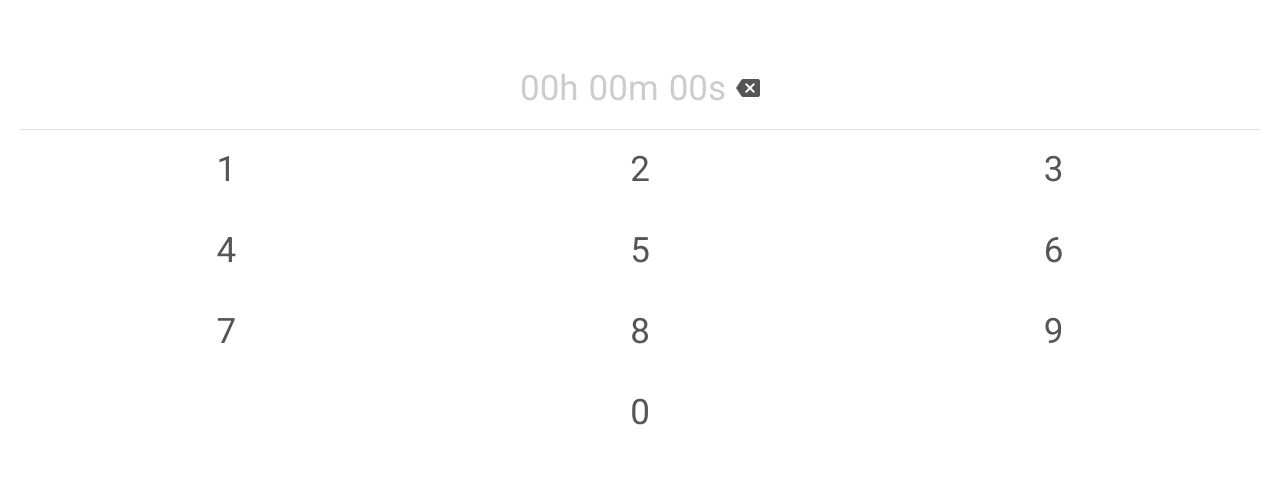
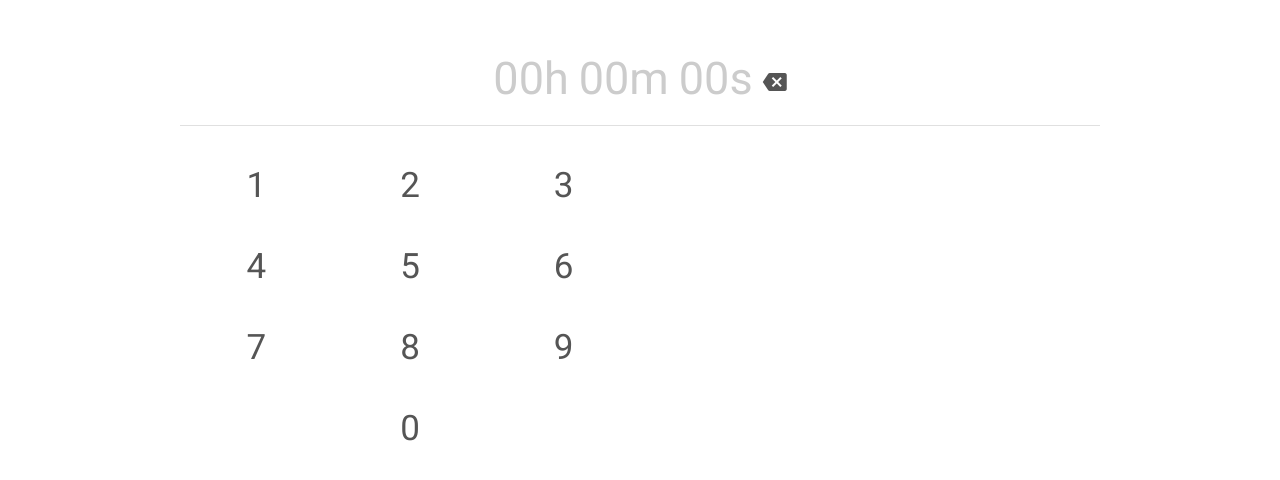
Before and after one commit to josel82/TV-transmissions-countdown-clock-v3.0, an Angular app: page / in a window 1280 px wide. Shown: the part 150-630 px from the top of the page. Built offline with nearby package versions, Linux system fonts and the light colour scheme.

Commit message:
Implemented responive design

```diff
--- a/src/app/app.module.ts
+++ b/src/app/app.module.ts
@@ -18,7 +18,7 @@ import { CountdownComponent } from './countdown/countdown.component';
     OutputComponent,
     FormatDigitPipe,
     ComputeDigitPipe,
-    CountdownComponent
+    CountdownComponent,
   ],
   imports: [
     BrowserModule,
--- a/src/app/countdown/input/input.component.html
+++ b/src/app/countdown/input/input.component.html
@@ -1,4 +1,8 @@
-<section class="countdown-input" fxLayout="column" fxLayoutAlign="center center">
+<section
+  class="countdown-input"
+  fxLayout="column"
+  fxLayoutAlign="center center"
+  >
 
   <!-- =====================================================================
     =============================== DISPLAY ================================-->
@@ -29,24 +33,31 @@
 
   <!-- ====================================================================
     =============================== KEYPAD ================================-->
-  <mat-grid-list
+<div class="keypad-box" fxLayout.gt-xs="row">
+    <mat-grid-list
     cols="3"
-    rowHeight="80px"
-    class="countdown-input__keypad">
+    [rowHeight]="gridRowHeight"
+    class="keypad"
+    fxFlex.gt-xs="50"
+    >
     <mat-grid-tile *ngFor="let num of numbers">
-      <button (click)="onKeyPressed(num)" class="u-btn countdown-input__keypad__btn">{{num}}</button>
+      <button (click)="onKeyPressed(num)" class="u-btn keypad__btn">{{num}}</button>
     </mat-grid-tile>
     <mat-grid-tile [colspan]="3">
-      <button (click)="onKeyPressed(0)" class="u-btn countdown-input__keypad__btn">0</button>
+      <button (click)="onKeyPressed(0)" class="u-btn keypad__btn">0</button>
     </mat-grid-tile>
   </mat-grid-list>
 
-  <!-- ======================================================================
+
+    <!-- ======================================================================
     =============================== PLAY BTN ================================-->
-  <div class="btn-box" *ngIf="input.length > 0">
+    <div class="btn-play" *ngIf="input.length > 0">
       <button mat-fab color="primary" (click)="onPlayBtnClicked()">
         <i class="material-icons">play_arrow</i>
       </button>
   </div>
+</div>
+
+
 
 </section>
--- a/src/app/countdown/input/input.component.scss
+++ b/src/app/countdown/input/input.component.scss
@@ -1,13 +1,17 @@
 .countdown-input {
-
     padding: 2rem;
     height: 100vh;
+    max-width: 96rem !important;
+    margin: 0 auto;
+}
 
-    &__keypad {
-        height: 10rem;
-        width: 100%;
-        padding-top: 2rem;
+.keypad-box {
+    position: relative;
 
+    width: 100%;
+    padding-top: 2rem;
+
+    .keypad{
         &__btn {
             font-size: 3.5rem;
         }
--- a/src/app/countdown/input/input.component.ts
+++ b/src/app/countdown/input/input.component.ts
@@ -1,4 +1,4 @@
-import { Component, EventEmitter, Output, ViewEncapsulation } from '@angular/core';
+import { Component, EventEmitter, Output, HostListener, OnInit } from '@angular/core';
 
 import { InputService } from '../../services/input.service';
 
@@ -8,15 +8,23 @@ import { InputService } from '../../services/input.service';
   styleUrls: ['./input.component.scss'],
   providers:[InputService]
 })
-export class InputComponent {
+export class InputComponent implements OnInit{
 
   @Output() onCount = new EventEmitter<Object>();
+
 
   private numbers = [1,2,3,4,5,6,7,8,9];
   private input = [];
   private invalid = false;
+  private gridRowHeight = 80;
 
-  constructor(private inputService: InputService) { }
+  constructor(private inputService: InputService) {
+
+  }
+
+  ngOnInit(){
+    this.onViewPortResize();
+  }
 
   /**
    * Key event handler. it pushes new digit to the array.
@@ -65,4 +73,15 @@ export class InputComponent {
     return { hours, minutes, seconds };
   }
 
+  /**
+   * It listens to changes in the vieport height.
+   * It adjust the grid's rowHeight property for mobile in landscape mode
+   * @param event
+   */
+  @HostListener('window:resize', ['$event'])
+  onViewPortResize(event?){
+    const deviceHeight = window.innerHeight;
+    deviceHeight <= 450 ? this.gridRowHeight = 50 : this.gridRowHeight = 80;
+  }
+
 }
--- a/src/app/countdown/output/output.component.html
+++ b/src/app/countdown/output/output.component.html
@@ -13,7 +13,7 @@
         <span>{{timeLeft.seconds | formatDigit}}</span>
     </div>
   </div>
-  <div class="btn-box">
+  <div class="btn-pause">
       <button mat-fab color="primary" (click)="pauseCount()">
         <i class="material-icons">pause</i>
       </button>
--- /dev/null
+++ b/src/scss/base/_base.scss
@@ -0,0 +1,40 @@
+
+*,
+*::before,
+*::after {
+    padding: 0;
+    margin: 0;
+    box-sizing: border-box;
+}
+
+html {
+    font-size: 62.5%;
+}
+
+body {
+    font-size: 1.6rem;
+}
+
+//MEDIA QUERY MANAGER
+/*
+- gt-xs  > 600px    600px/16px = 37.5em
+- gt-sm  > 960px    960px/16px = 60em
+- gt-md  > 1280px   1280/16px = 80em
+- gt-lg  > 1920px   1920px/16px = 120em
+*/
+
+@mixin respond($breakpoint){
+    @if($breakpoint == gt-xs){
+        @media (min-width: 37.5em) { @content };
+    }
+    @if($breakpoint == gt-sm){
+        @media (min-width: 60em) { @content };
+    }
+    @if($breakpoint == gt-md){
+        @media (min-width: 80em) { @content };
+    }
+    @if($breakpoint == gt-lg){
+        @media (min-width: 120em) { @content };
+    }
+
+}
--- a/src/scss/base/_reset.scss
+++ /dev/null
@@ -1,16 +0,0 @@
-
-*,
-*::before,
-*::after {
-    padding: 0;
-    margin: 0;
-    box-sizing: border-box;
-}
-
-html {
-    font-size: 62.5%;
-}
-
-body {
-    font-size: 1.6rem;
-}
--- a/src/scss/components/_buttons.scss
+++ b/src/scss/components/_buttons.scss
@@ -1,7 +1,19 @@
-.btn-box {
+.btn-play,
+.btn-pause {
     position: fixed;
     bottom: 2rem;
-    left: 50%;
-    transform: translateX(-50%);
+    right: 50%;
+    transform: translateX(50%);
     text-align: center;
 }
+
+
+
+.btn-play {
+
+    @include respond(gt-sm){
+        position: absolute;
+        right: 6rem;
+        bottom: 50%;
+    }
+}
--- a/src/scss/components/_display.scss
+++ b/src/scss/components/_display.scss
@@ -10,6 +10,11 @@
         display: inline-block;
         text-align: center;
         font-size: 3.5rem;
+
+        @include respond(gt-sm){
+            font-size: 4.5rem;
+        }
+
         &:not(:last-child){
             margin-right: 1rem;
         }
--- a/src/styles.scss
+++ b/src/styles.scss
@@ -9,7 +9,7 @@
 @import './scss/abstract/variables';
 @import './scss/abstract/utilities';
 
-@import './scss/base/reset';
+@import './scss/base/base';
 @import './scss/base/typography';
 
 @import './scss/components/display';
```
Also changed, not shown: package.json (+21 -21 lines), 1 other file (tests, documents, lock files or other folders).
